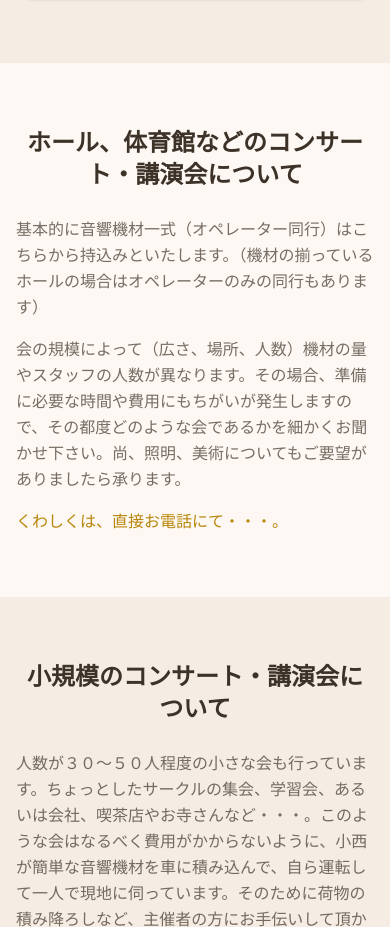
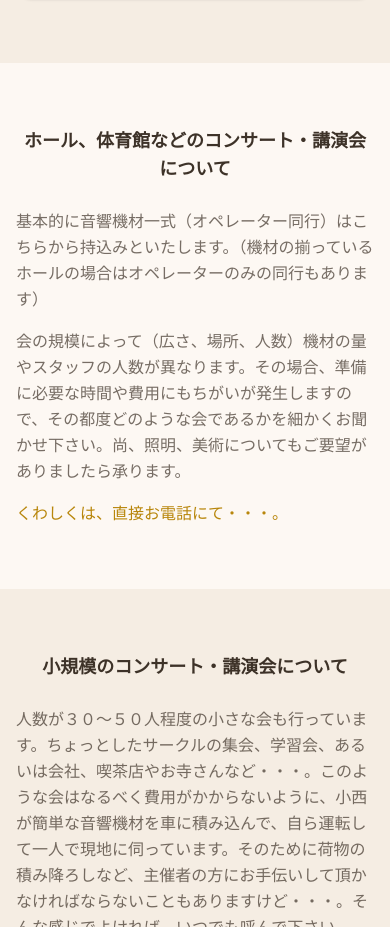
Before and after one commit to gitmrk2k6/farther-hp, a Next.js app: page /lecture in a window 390 px wide. Shown: the part 2783-3710 px from the top of the page. Built offline with nearby package versions, Linux system fonts and the light colour scheme.

Commit message:
fix: スマホ表示の改行位置調整（講演会・CD・YouTube）

```diff
--- a/src/app/lecture/page.tsx
+++ b/src/app/lecture/page.tsx
@@ -119,7 +119,7 @@ export default function LecturePage() {
       <section className="py-16 px-4">
         <div className="max-w-3xl mx-auto">
           <FadeIn>
-            <h3 className="font-serif text-2xl font-bold mb-6 text-center">
+            <h3 className="font-serif text-lg md:text-2xl font-bold mb-6 text-center">
               ホール、体育館などのコンサート・講演会について
             </h3>
             <div className="space-y-4 text-foreground/70 leading-relaxed">
@@ -141,7 +141,7 @@ export default function LecturePage() {
       <section className="py-16 px-4 bg-section-alt">
         <div className="max-w-3xl mx-auto">
           <FadeIn>
-            <h3 className="font-serif text-2xl font-bold mb-6 text-center">
+            <h3 className="font-serif text-lg md:text-2xl font-bold mb-6 text-center">
               小規模のコンサート・講演会について
             </h3>
             <div className="space-y-4 text-foreground/70 leading-relaxed">
--- a/src/app/music/page.tsx
+++ b/src/app/music/page.tsx
@@ -139,7 +139,7 @@ export default function MusicPage() {
       {/* Hero */}
       <section className="py-14 px-4 bg-section-alt">
         <div className="max-w-4xl mx-auto text-center">
-          <SectionTitle title="CD" subtitle="在庫がなくなり次第販売は終了します。その際はご了承ください。" />
+          <SectionTitle title="CD" subtitle={<>在庫がなくなり次第販売は終了します。<br />その際はご了承ください。</>} />
         </div>
       </section>
 
--- a/src/app/youtube/page.tsx
+++ b/src/app/youtube/page.tsx
@@ -31,7 +31,7 @@ export default function YouTubePage() {
               </p>
               <div className="border-t border-foreground/10 pt-6 mb-6">
                 <p className="text-sm text-foreground/50 mb-3">小西達也の「歌の枕」によせて。</p>
-                <p className="text-sm text-foreground/70 leading-relaxed max-w-lg mx-auto whitespace-pre-line">{`どこにでもあるような、探してみるとどこにもない…\nそんな歌を歌えたらと思います。\n１行目のフレーズで物語の風景が浮かぶように。\n１冊の短編小説を読み終えるように…。\nそしてあなたとばったり会えたなら、なほよろし。`}</p>
+                <p className="text-sm text-foreground/70 leading-relaxed max-w-lg mx-auto whitespace-pre-line">{`どこにでもあるような、\n探してみるとどこにもない…\nそんな歌を歌えたらと思います。\n１行目のフレーズで物語の風景が浮かぶように。\n１冊の短編小説を読み終えるように…。\nそしてあなたとばったり会えたなら、\nなほよろし。`}</p>
               </div>
               <a
                 href="https://www.youtube.com/@tatsuya_konishi"
--- a/src/components/SectionTitle.tsx
+++ b/src/components/SectionTitle.tsx
@@ -1,9 +1,11 @@
+import type { ReactNode } from "react";
+
 export default function SectionTitle({
   title,
   subtitle,
 }: {
   title: string;
-  subtitle?: string;
+  subtitle?: ReactNode;
 }) {
   return (
     <div className="text-center">
```
